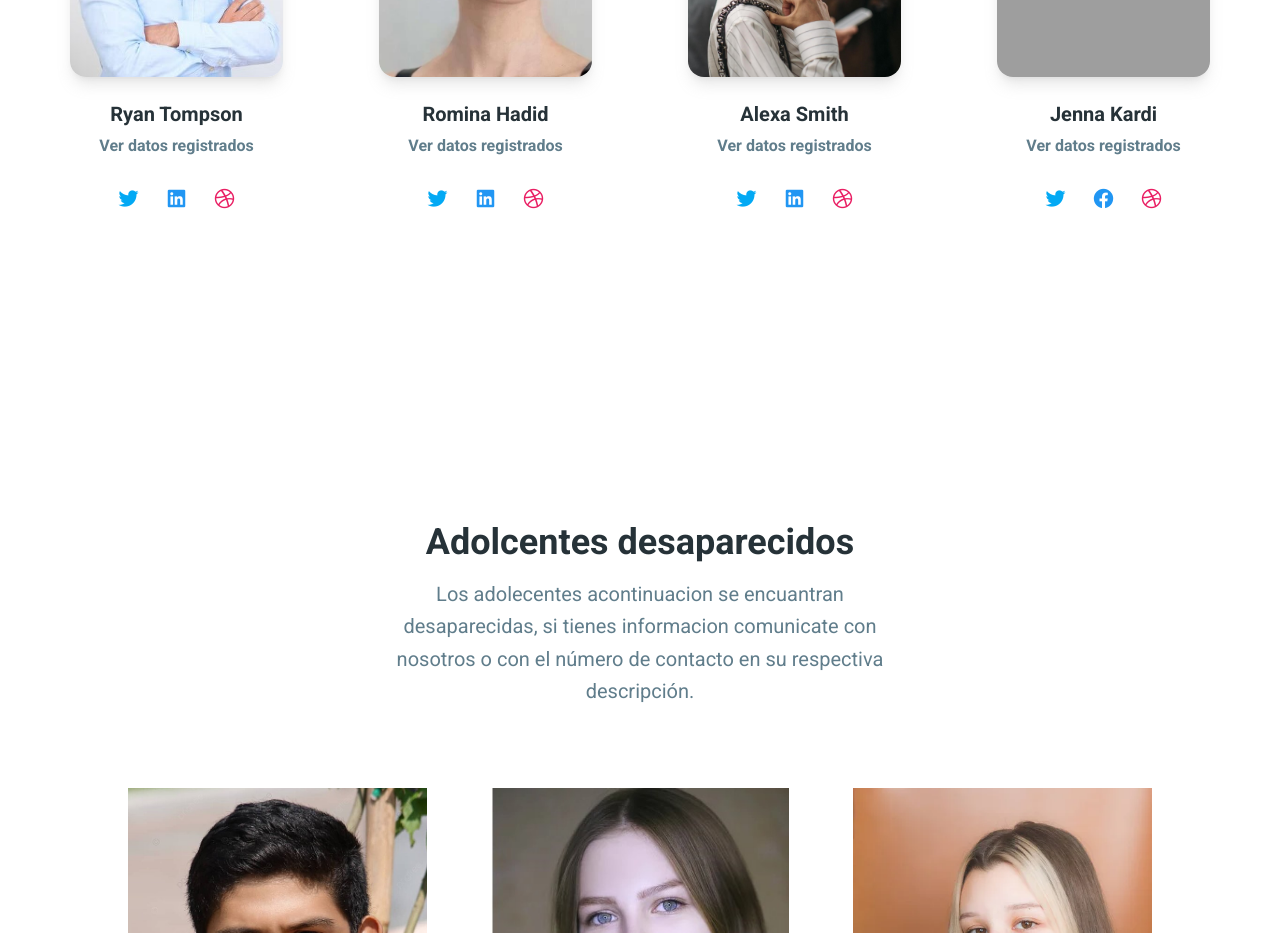
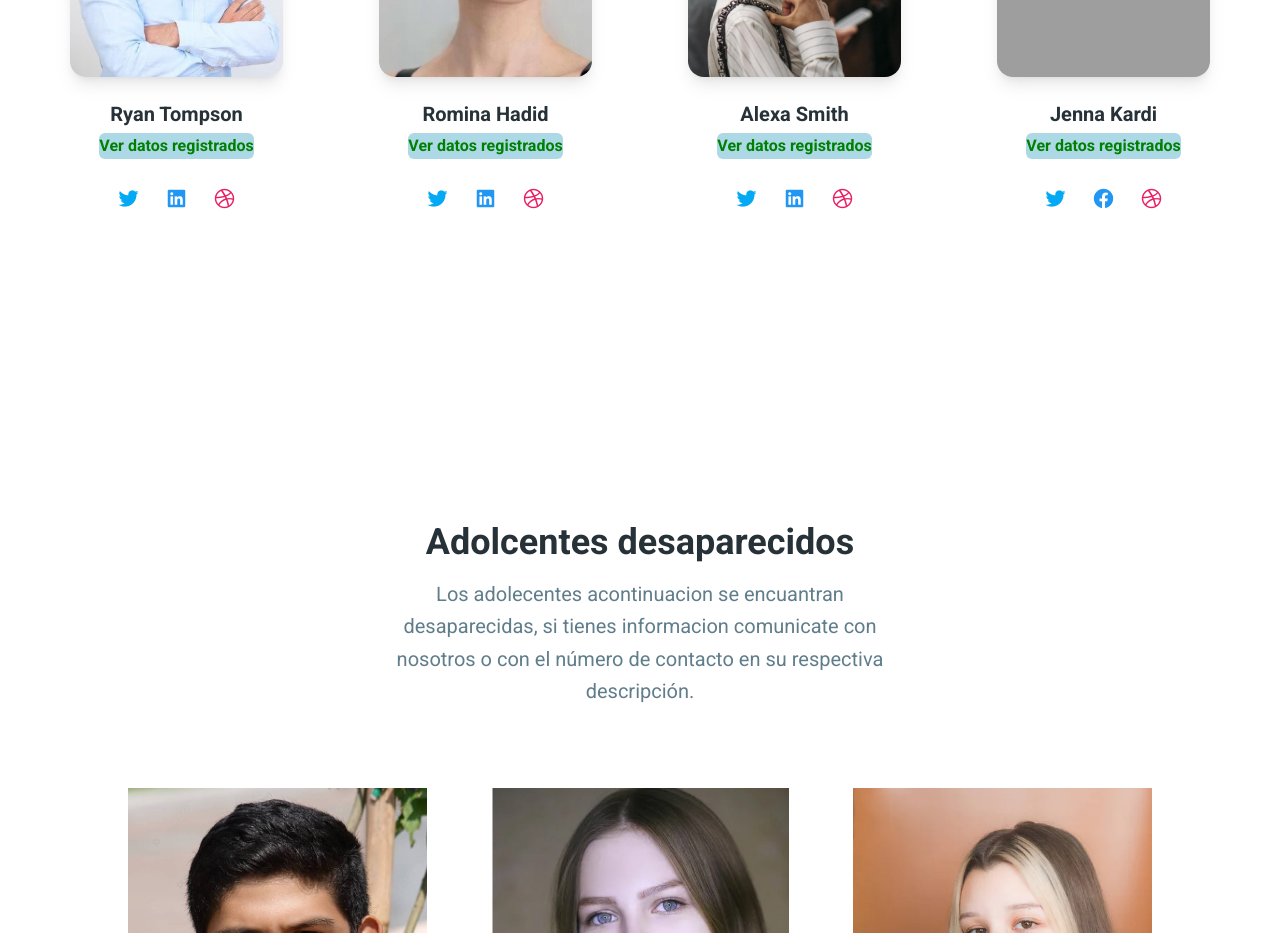
Before and after one commit to NicoleGalindez/Septimo_Trimestre, a React (Vite) app in the folder material-tailwind-kit-react-main/material-tailwind-kit-react-main/: page /home in a window 1280 px wide. Shown: the part 2360-3293 px from the top of the page. Built offline with nearby package versions, Linux system fonts and the light colour scheme; grey boxes are pictures that could not be loaded.

Commit message:
ver detalles boton

```diff
--- a/material-tailwind-kit-react-main/material-tailwind-kit-react-main/src/data/team-data.js
+++ b/material-tailwind-kit-react-main/material-tailwind-kit-react-main/src/data/team-data.js
@@ -21,7 +21,7 @@ export const teamData = [
   {
     img: "/img/team-2.jpg",
     name: "Romina Hadid",
-    position:  "Ver datos registrados",
+    position: "Ver datos registrados",
     socials: [
       {
         color: "light-blue",
--- a/material-tailwind-kit-react-main/material-tailwind-kit-react-main/src/pages/home.jsx
+++ b/material-tailwind-kit-react-main/material-tailwind-kit-react-main/src/pages/home.jsx
@@ -1,4 +1,6 @@
-import React from "react";
+import React, { useState } from 'react';
+import Modal from './modal' // Importa el componente Modal
+
 import {
   Card,
   CardBody,
@@ -16,6 +18,17 @@ import { FeatureCard, TeamCard } from "@/widgets/cards";
 import { featuresData, teamData, contactData } from "@/data";
 
 export function Home() {
+  const [modalAbierto, setModalAbierto] = useState(false);
+  const [posicion, setPosition] = useState(null); // Agrega estado para la posición
+
+  const manejarClicBoton = (position) => {
+    setModalAbierto(true);
+    setPosition(position); // Guarda la posición en el estado del modal
+  };
+
+  const cerrarModal = () => {
+    setModalAbierto(false);
+  };
   return (
     <>
       <div className="relative flex h-screen content-center items-center justify-center pt-16 pb-32">
@@ -120,7 +133,19 @@ export function Home() {
                 key={name}
                 img={img}
                 name={name}
-                position={position}
+                position={
+                  <button
+                  onClick={() => manejarClicBoton(position)}
+                  style={{
+                    border: '2px',
+                    borderRadius: '6px',
+                    backgroundColor: 'lightblue',
+                    color: 'green',
+                  }}
+                >
+                  {position}
+                </button>
+                }
                 socials={
                   <div className="flex items-center gap-2">
                     {socials.map(({ color, name }) => (
@@ -134,6 +159,15 @@ export function Home() {
             ))}
           </div>
         </div>
+        {console.log("modalAbierto:", modalAbierto)}
+    {modalAbierto && (
+      <Modal cerrarModal={cerrarModal}>
+        {/* Contenido del modal aquí */}
+        <p>Hiciste clic en la posición: {position}</p>
+        {/* Otro contenido que quieras mostrar en el modal */}
+      </Modal>
+    )}
+
       </section>
 
 
--- /dev/null
+++ b/material-tailwind-kit-react-main/material-tailwind-kit-react-main/src/pages/modal.jsx
@@ -0,0 +1,16 @@
+import React from 'react';
+
+const Modal = ({ children, cerrarModal }) => {
+  return (
+    <div className="modal">
+      <div className="modal-contenido">
+        {children}
+        <button onClick={cerrarModal} className="modal-cerrar">
+          Cerrar
+        </button>
+      </div>
+    </div>
+  );
+};
+
+export default Modal;
```
